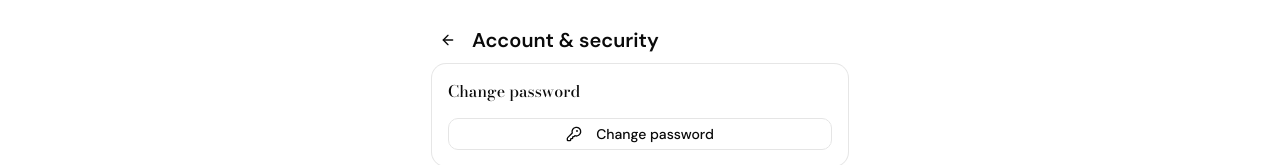
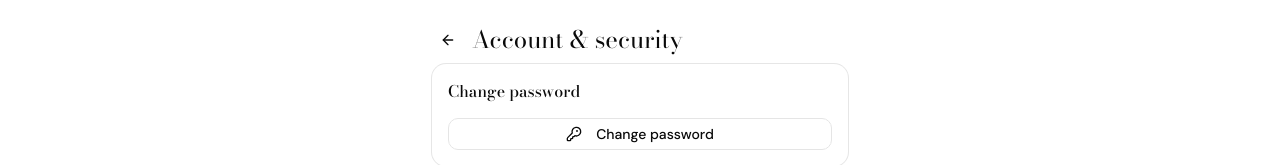
Before and after one commit to alexmerad12/wardrobe-outfit, a Next.js app: page /profile/settings/privacy in a window 1280 px wide. Shown: the top 165 px of the page. Built offline with nearby package versions, Linux system fonts and the light colour scheme; no server answers.

Commit message:
Account & security: render page heading in Bodoni
Same editorial treatment as the row label that links here. Bumped
the size from text-xl to text-2xl so it reads as a proper page
title in the serif weight.

Co-Authored-By: Claude Opus 4.7 (1M context) <noreply@anthropic.com>

```diff
--- a/src/app/profile/settings/privacy/page.tsx
+++ b/src/app/profile/settings/privacy/page.tsx
@@ -165,7 +165,9 @@ export default function AccountSecurityPage() {
         >
           <ArrowLeft className="h-4 w-4" />
         </Link>
-        <h1 className="text-xl font-semibold">{t("profile.privacyAndData")}</h1>
+        <h1 className="font-[family-name:var(--font-heading)] text-2xl">
+          {t("profile.privacyAndData")}
+        </h1>
       </div>
 
       {/* Password change — most common security action; placed first
```
